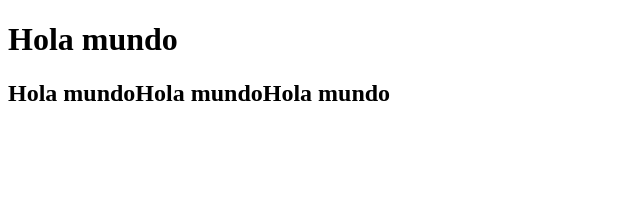
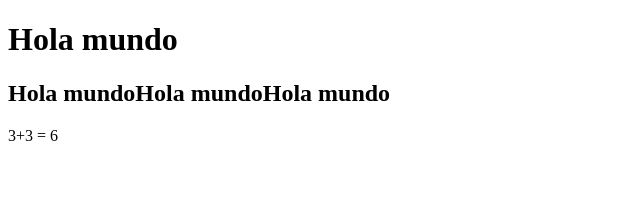
Before and after one commit to YordayFigueroaSanchez/platzi_frontend_con_angular, an Angular app in the folder 01_Curso_de_Fundamentos_de_Angular/my-store/: page / in a window 1280 px wide. Shown: the top 217 px of the page, without its empty margins (0-640 px from the left). Built offline with nearby package versions, Linux system fonts and the light colour scheme.

Commit message:
String interpolation part2
String interpolation part2

```diff
--- a/01_Curso_de_Fundamentos_de_Angular/my-store/src/app/app.component.html
+++ b/01_Curso_de_Fundamentos_de_Angular/my-store/src/app/app.component.html
@@ -1,2 +1,3 @@
 <h1>Hola mundo</h1>
 <h2>{{'Hola mundo'.repeat(3)}}</h2>
+<p>3+3 = {{ 3+3 }}</p>
```
